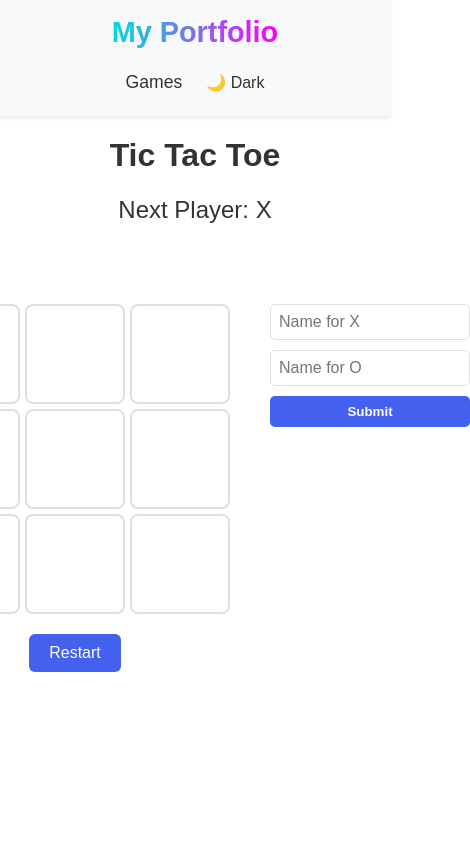
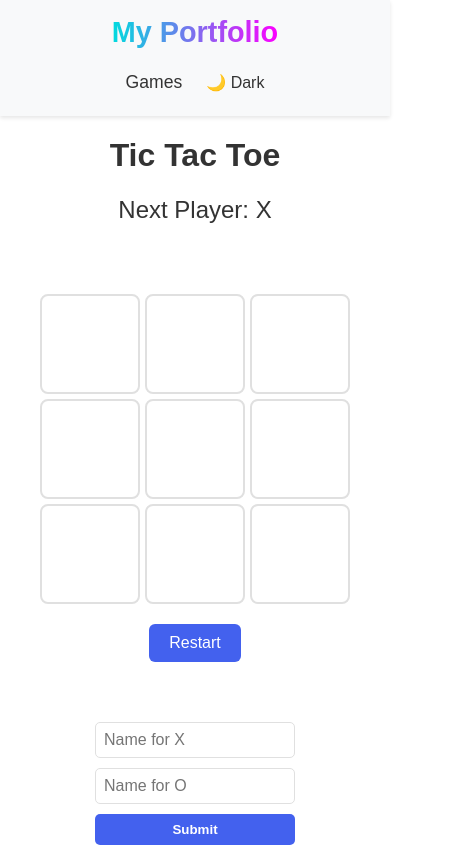
Before and after one commit to jubinkurian/jubinkurian.github.io, a React (Create React App) app: page /games/tic-tac-toe in a window 390 px wide. Shown: the whole page, 470 px wide, since content can reach past the window. Built offline with nearby package versions, Linux system fonts and the light colour scheme.

Commit message:
Update TicTacToe.css

```diff
--- a/src/components/games/TicTacToe.css
+++ b/src/components/games/TicTacToe.css
@@ -1,5 +1,6 @@
 .container {
   display: flex;
+  flex-direction: row;
   justify-content: center;
   align-items: flex-start;
   gap: 40px;
@@ -10,8 +11,71 @@
   background-color: var(--bg-primary);
   color: var(--text-primary);
   transition: all 0.3s ease;
+  padding: 20px;
+}
+/* Mobile-first media query */
+@media (max-width: 768px) {
+  .container {
+    flex-direction: column; /* Stack vertically */
+    align-items: center;
+    gap: 20px;
+    margin-top: 20px;
+    padding: 10px;
+  }
+
+  .game-area {
+    width: 100%;
+    margin-bottom: 20px;
+  }
+
+  .board {
+    grid-template-columns: repeat(3, minmax(80px, 1fr));
+    gap: 5px;
+  }
+
+  .square {
+    width: 100%;
+    height: 80px; /* Smaller squares */
+    font-size: 1.8rem;
+    aspect-ratio: 1/1; /* Maintain square shape */
+  }
+
+  .sidebar {
+    width: 100%;
+    max-width: 340px; /* Match game board width */
+    margin-top: 0;
+  }
+
+  .sidebar input {
+    width: 100%;
+    box-sizing: border-box;
+  }
 }
 
+/* For very small screens */
+@media (max-width: 480px) {
+  .board {
+    grid-template-columns: repeat(3, minmax(60px, 1fr));
+  }
+
+  .square {
+    height: 60px;
+    font-size: 1.5rem;
+  }
+
+  .status {
+    font-size: 1rem;
+  }
+
+  .winner {
+    font-size: 1.2rem;
+  }
+
+  .x-winner,
+  .o-winner {
+    font-size: 1.8rem;
+  }
+}
 .game-area {
   display: flex;
   flex-direction: column;
```
